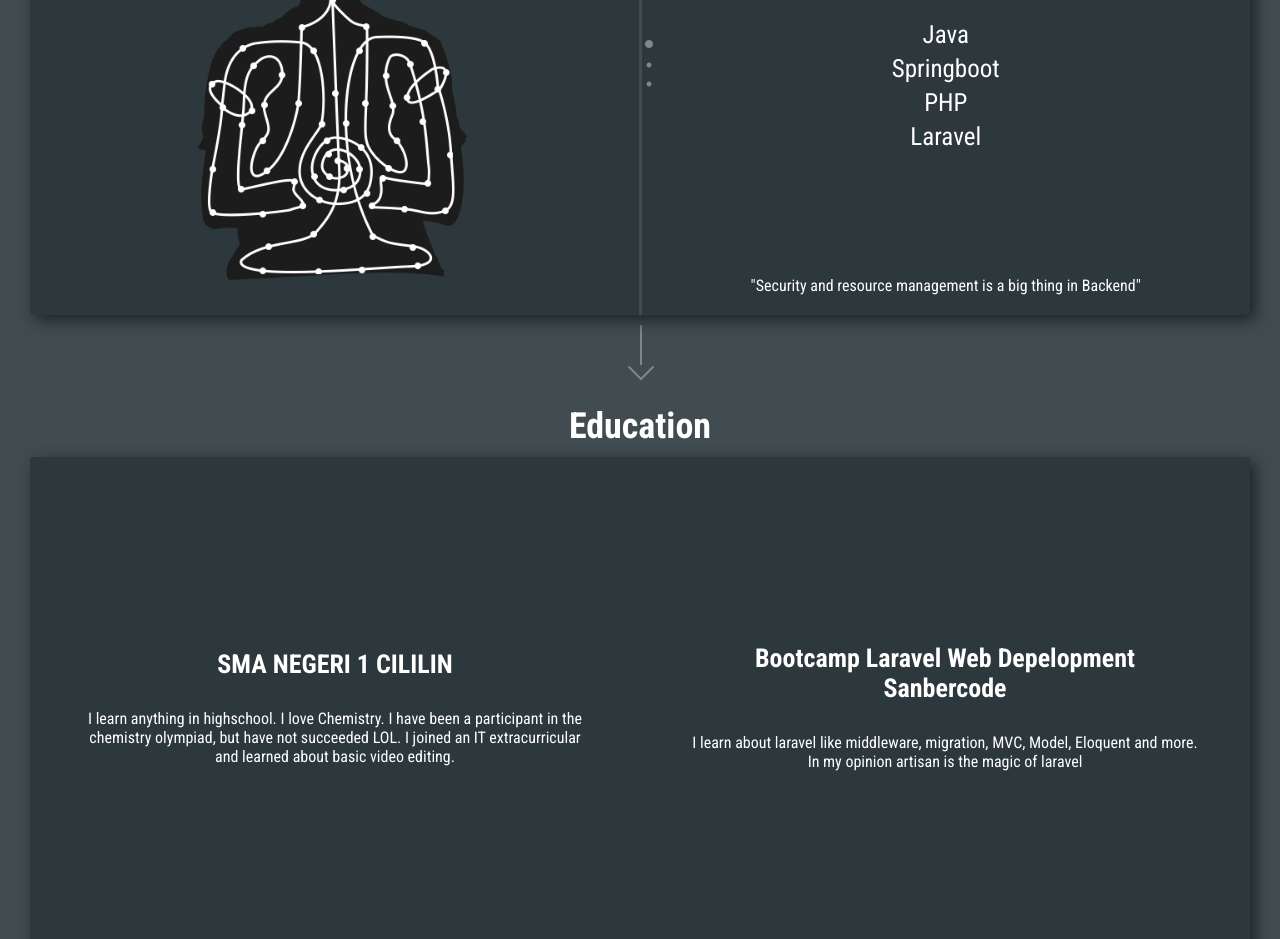
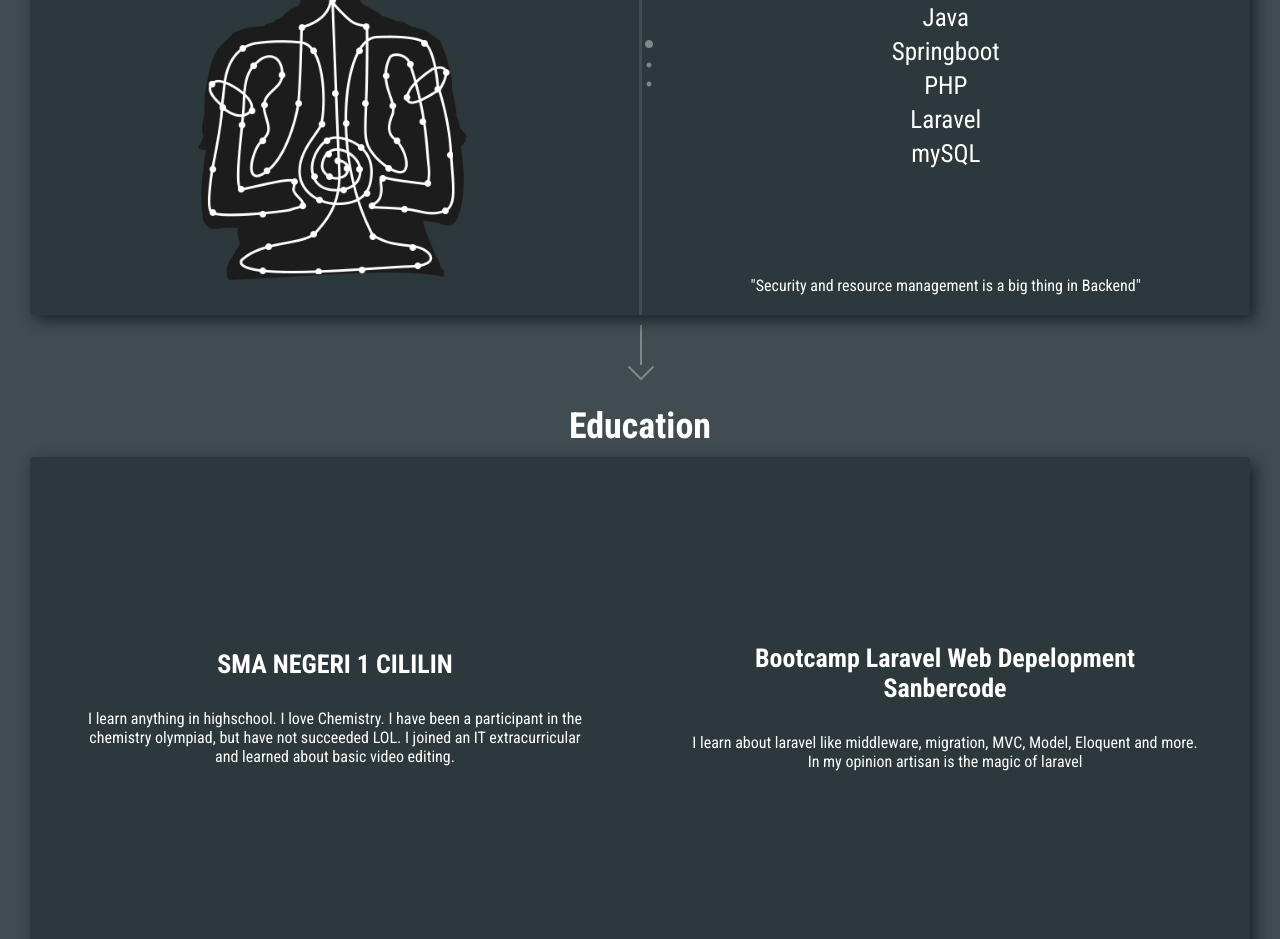
Before and after one commit to ythyayat/ythyayat.github.io, a plain HTML site: page index.html in a window 1280 px wide. Shown: the part 1699-2638 px from the top of the page. Drawn offline with Linux system fonts and the light colour scheme.

Commit message:
menambahkan mySQL ke backend

```diff
--- a/index.html
+++ b/index.html
@@ -72,6 +72,7 @@
                         <li>Springboot</li>
                         <li>PHP</li>
                         <li>Laravel</li>
+                        <li>mySQL</li>
                     </ul>
                     <p>"Security and resource management is a big thing in Backend"</p>
                 </div>
```
